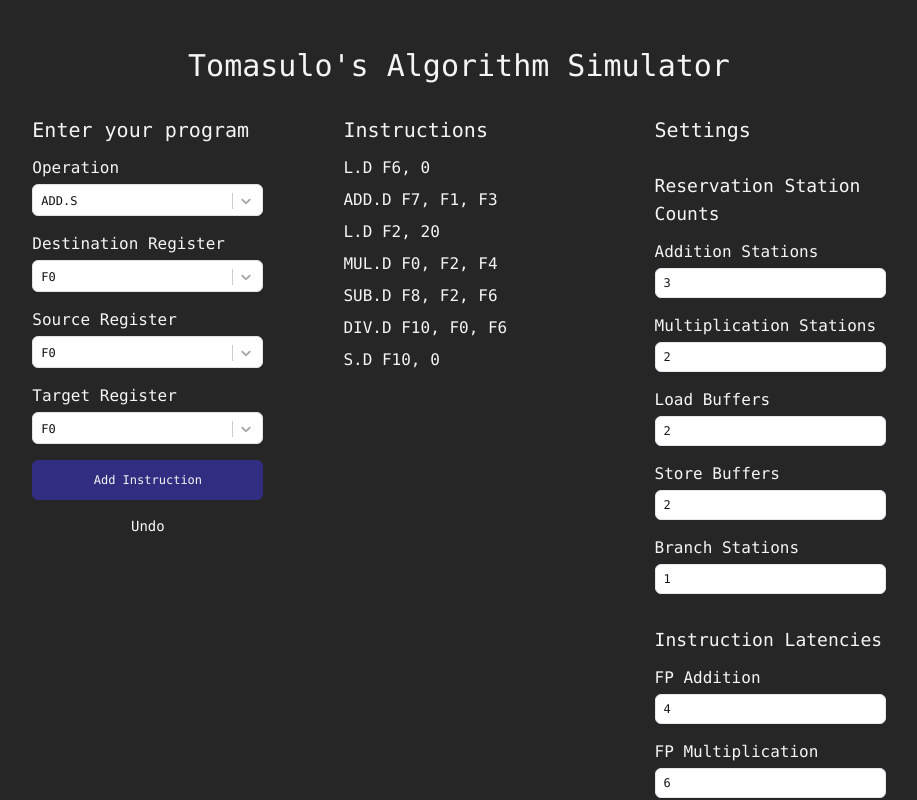
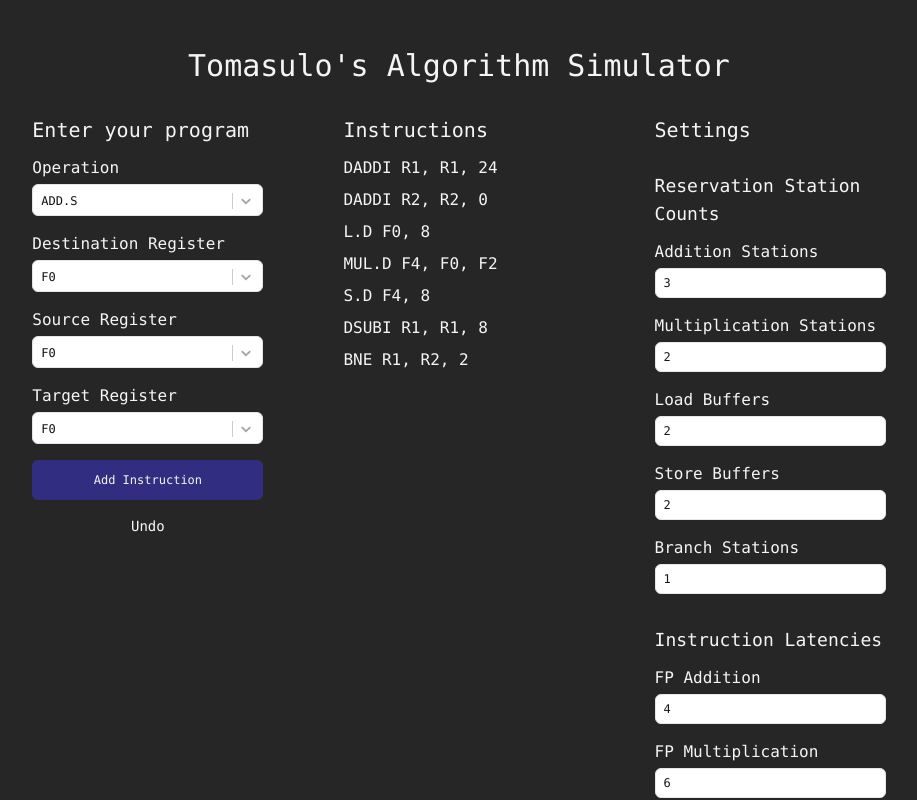
Before and after one commit to farah065/tomasulo-simulator, a React (Vite) app: page / in a window 1280 px wide. Shown: the top 800 px of the page, without its empty margins (181-1098 px from the left). Built offline with nearby package versions, Linux system fonts and the light colour scheme.

Commit message:
made sure immediates are ints

```diff
--- a/src/App.jsx
+++ b/src/App.jsx
@@ -18,44 +18,45 @@ function App() {
     // const [instructions, setInstructions] = useState([]);
     const [instructions, setInstructions] = useState([
         {
-            "operation": "L.D",
-            "destination": 6,
+            "operation": "DADDI",
+            "destination": 33,
+            "source": 33,
+            "immediate": 24
+        },
+        {
+            "operation": "DADDI",
+            "destination": 34,
+            "source": 34,
             "immediate": 0
         },
         {
-            "operation": "ADD.D",
-            "destination": 7,
-            "source": 1,
-            "target": 3
-        },
-        {
             "operation": "L.D",
-            "destination": 2,
-            "immediate": 20
+            "destination": 0,
+            "immediate": 8
         },
         {
             "operation": "MUL.D",
-            "destination": 0,
-            "source": 2,
-            "target": 4
-        },
-        {
-            "operation": "SUB.D",
-            "destination": 8,
-            "source": 2,
-            "target": 6
-        },
-        {
-            "operation": "DIV.D",
-            "destination": 10,
+            "destination": 4,
             "source": 0,
-            "target": 6
+            "target": 2
         },
         {
             "operation": "S.D",
-            "source": 10,
-            "immediate": 0
+            "source": 4,
+            "immediate": 8
         },
+        {
+            "operation": "DSUBI",
+            "destination": 33,
+            "source": 33,
+            "immediate": 8
+        },
+        {
+            "operation": "BNE",
+            "source": 33,
+            "target": 34,
+            "immediate": 2
+        }
     ]);
     //TEST CASES
     // 1
@@ -213,7 +214,15 @@ function App() {
         const intLatencies = Object.fromEntries(Object.entries(instructionLatencies).map(([key, value]) => [key, parseInt(value)]));
         let modifiedCache = { ...cache };
         modifiedCache.cacheSize = modifiedCache.cacheSize / 4;
-        const result = await initializeSimulation(intStations, intLatencies, instructions, modifiedCache);
+        // make sure all immediates are ints
+        const modifiedInstructions = instructions.map(instruction => {
+            let modifiedInstruction = { ...instruction };
+            if (instruction.immediate) {
+                modifiedInstruction.immediate = parseInt(instruction.immediate);
+            }
+            return modifiedInstruction;
+        });
+        const result = await initializeSimulation(intStations, intLatencies, modifiedInstructions, modifiedCache);
         console.log("RESULT: ", result);
         setInstructionQueue(result.frontendUpdate.instructionQueue);
         setAddData(result.frontendUpdate.addData);
--- a/src/logic.js
+++ b/src/logic.js
@@ -864,6 +864,8 @@ async function initializeSimulation(stationSizes, instructionLatencies, instruct
     array[4] = 2;
     array[5] = 3;
     array[6] = 4;
+    // array[33] = 12;
+    // array[34] = 6;
     InitializingRegisterFile(array);
     InitializingCache(_cache.cacheSize);
 
@@ -919,7 +921,7 @@ async function initializeSimulation(stationSizes, instructionLatencies, instruct
 
 async function advanceCycle(cycle) {
     console.log(`Advancing Cycle`);
-    console.log("CACHE!!!!!!!!", cache[2]);
+    console.log("MEMORY!!!!!!!!", memory);
 
     // Execute the three main stages
     execute();
@@ -1019,7 +1021,7 @@ async function advanceCycle(cycle) {
 }
 
 // Run the main method
-main();
+// main();
 
 export {
     initializeSimulation,
```
